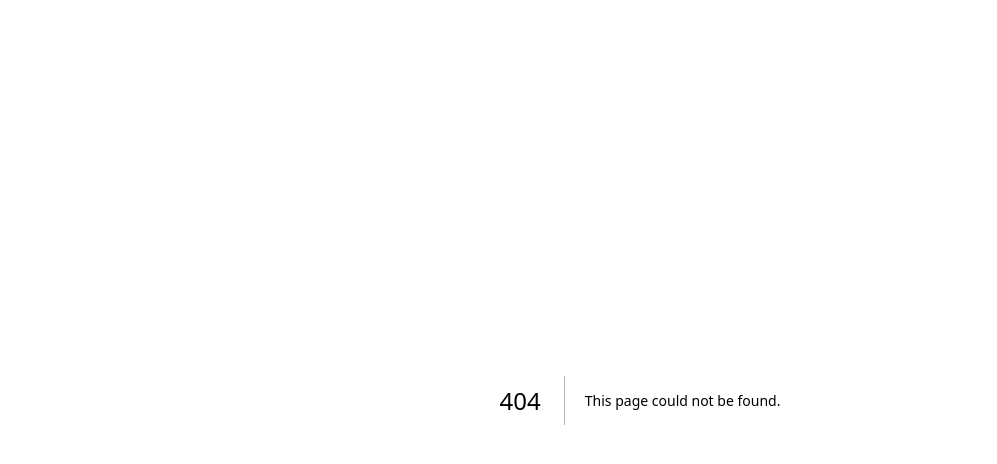
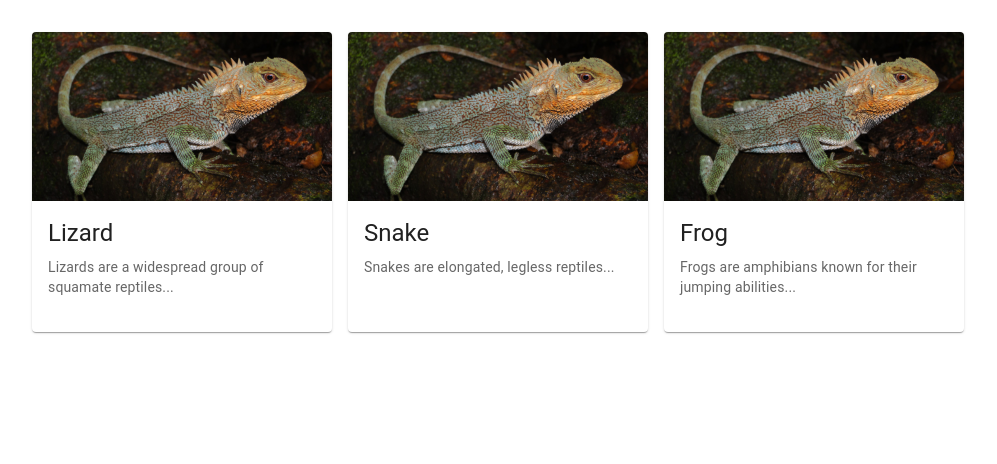
Before and after one commit to nithinw2s/sauda-demo, a Next.js app: page /cards/cardspage in a window 1280 px wide. Before the commit this address had no page. Shown: the top 464 px of the page, without its empty margins (0-997 px from the left). Built offline with nearby package versions, Linux system fonts and the light colour scheme.

Commit message:
Cards Functionality Added

```diff
--- /dev/null
+++ b/src/pages/api/carddata.ts
@@ -0,0 +1,12 @@
+import type { NextApiRequest, NextApiResponse } from 'next';
+import { cardsData, CardItem } from '@/utils/carddata';
+
+export default function handler(
+  req: NextApiRequest,
+  res: NextApiResponse<CardItem[]>,
+) {
+  setTimeout(() => {
+    console.log("cardsData", cardsData)
+    res.status(200).json(cardsData);
+  }, 1000);
+}
--- /dev/null
+++ b/src/pages/cards/cards.tsx
@@ -0,0 +1,42 @@
+import React from 'react';
+import Card from '@mui/material/Card';
+import CardContent from '@mui/material/CardContent';
+import CardMedia from '@mui/material/CardMedia';
+import Typography from '@mui/material/Typography';
+import CardActionArea from '@mui/material/CardActionArea';
+
+interface CardData {
+  id: number;
+  title: string;
+  description: string;
+  image: string;
+}
+
+interface ActionAreaCardProps {
+  data: CardData;
+}
+
+const ActionAreaCard: React.FC<ActionAreaCardProps> = ({ data }) => {
+  return (
+    <Card sx={{ maxWidth: 345, height:300 }}>
+      <CardActionArea>
+        <CardMedia
+          component="img"
+          height="140"
+          image={data?.image}
+          alt={data?.title}
+        />
+        <CardContent>
+          <Typography gutterBottom variant="h5" component="div">
+            {data?.title}
+          </Typography>
+          <Typography variant="body2" sx={{ color: 'text.secondary' }}>
+            {data?.description}
+          </Typography>
+        </CardContent>
+      </CardActionArea>
+    </Card>
+  );
+};
+
+export default ActionAreaCard;
--- /dev/null
+++ b/src/pages/cards/cardspage.tsx
@@ -0,0 +1,37 @@
+'use client';
+
+import React, { useEffect, useState } from 'react';
+import Box from '@mui/material/Box';
+import ActionAreaCard from './cards';
+import { CardItem, cardsData } from '@/utils/carddata';
+import Grid from '@mui/material/Grid';
+
+
+const CardsPage: React.FC = () => {
+    const [cards, setCards] = useState<CardItem[]>([]);
+
+
+
+    useEffect(() => {
+    fetch("/api/carddata")
+      .then((res) => res.json())
+      .then((data) => setCards(data));
+  }, []);
+
+    return (
+        <Box sx={{ p: 4 }}>
+            <Grid container spacing={2}>
+                {cards.map((item) => {
+                    return (
+                        <Grid xs={12} sm={6} md={4} component="div" key={item.id} sx={{ width: 300, height: 300 }}>
+                            <ActionAreaCard data={item} />
+                        </Grid>
+
+                    )
+                })}
+            </Grid>
+        </Box>
+    );
+};
+
+export default CardsPage;
--- /dev/null
+++ b/src/utils/carddata.ts
@@ -0,0 +1,31 @@
+import LizardImg from '../assets/images/covergushter.jpg';
+
+
+export type CardItem = {
+  id: number;
+  title: string;
+  description: string;
+  image: string;
+};
+
+
+export const cardsData: CardItem[] = [
+  {
+    id: 1,
+    title: 'Lizard',
+    description: 'Lizards are a widespread group of squamate reptiles...',
+    image: LizardImg.src,
+  },
+  {
+    id: 2,
+    title: 'Snake',
+    description: 'Snakes are elongated, legless reptiles...',
+    image: LizardImg.src,
+  },
+  {
+    id: 3,
+    title: 'Frog',
+    description: 'Frogs are amphibians known for their jumping abilities...',
+    image: LizardImg.src,
+  },
+];
```
Also changed, not shown: src/assets/images/covergushter.jpg (added).
